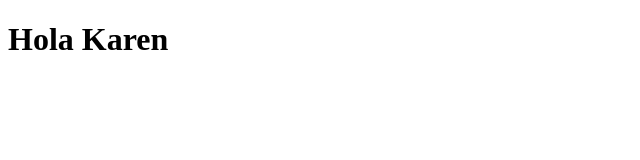
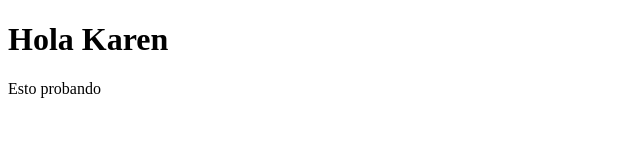
Before and after one commit to josedidierr/preWork, a plain HTML site: page index.html in a window 1280 px wide. Shown: the whole page, without its empty margins (0-640 px from the left). Drawn offline with Linux system fonts and the light colour scheme.

Commit message:
2do commit

```diff
--- a/index.html
+++ b/index.html
@@ -8,5 +8,6 @@
 </head>
 <body>
     <h1>Hola Karen</h1>
+    <p>Esto probando</p>
 </body>
 </html>
```
